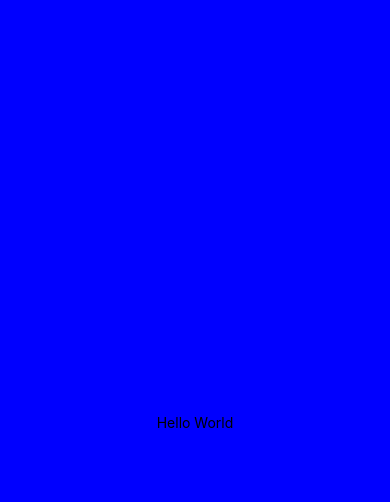
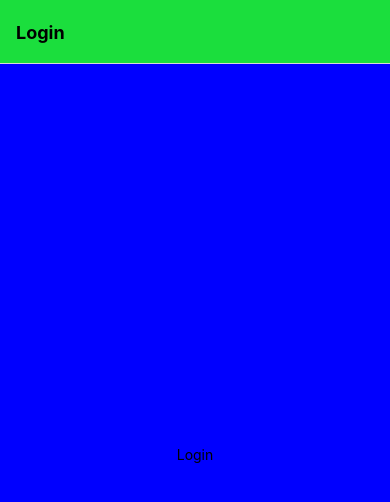
Before and after one commit to Ntshangase/servicefinder, a React Native app: screen / in a window 390 px wide. Shown: the top 502 px of the page. Built offline with nearby package versions, Linux system fonts and the light colour scheme.

Commit message:
Login page added

```diff
--- a/App.js
+++ b/App.js
@@ -1,14 +1,28 @@
 import { StatusBar } from 'expo-status-bar';
 import { StyleSheet, Text, View } from 'react-native';
 import { NavigationContainer } from '@react-navigation/native';
+import Login from './src/Login';
+import { createNativeStackNavigator } from '@react-navigation/native-stack';
+
+const Stack = createNativeStackNavigator();
 
 export default function App() {
   return (
     <NavigationContainer>
-    <View style={styles.container}>
-      <Text>Hello World</Text>
-      <StatusBar style="auto" />
-    </View>
+
+      <Stack.Navigator>
+      <Stack.Screen name="Login" component={Login}
+      options={{
+        headerStyle: {
+          backgroundColor: '#1BDE3D',
+        },
+        headerTintColor: 'black',
+        headerTitleStyle: {
+          fontWeight: 'bold',
+        },
+      }} />
+     </Stack.Navigator>
+
     </NavigationContainer>
   );
 }
@@ -16,7 +30,7 @@ export default function App() {
 const styles = StyleSheet.create({
   container: {
     flex: 1,
-    backgroundColor: 'blue',
+    backgroundColor: '#434DBF',
     alignItems: 'center',
     justifyContent: 'center',
   },
--- a/package.json
+++ b/package.json
@@ -10,12 +10,13 @@
   },
   "dependencies": {
     "@react-navigation/native": "^6.0.12",
+    "@react-navigation/native-stack": "^6.8.0",
     "expo": "~46.0.9",
     "expo-status-bar": "~1.4.0",
     "react": "18.0.0",
     "react-native": "0.69.5",
-    "react-native-screens": "~3.15.0",
-    "react-native-safe-area-context": "4.3.1"
+    "react-native-safe-area-context": "4.3.1",
+    "react-native-screens": "~3.15.0"
   },
   "devDependencies": {
     "@babel/core": "^7.12.9"
--- /dev/null
+++ b/src/Login.js
@@ -0,0 +1,25 @@
+//import liraries
+import React, { Component } from 'react';
+import { View, Text, StyleSheet } from 'react-native';
+
+// create a component
+const Login = () => {
+    return (
+        <View style={styles.container}>
+            <Text>Login</Text>
+        </View>
+    );
+};
+
+// define your styles
+const styles = StyleSheet.create({
+    container: {
+        flex: 1,
+        justifyContent: 'center',
+        alignItems: 'center',
+        backgroundColor: 'blue',
+    },
+});
+
+//make this component available to the app
+export default Login;
```
Also changed, not shown: 1 other file (tests, documents, lock files or other folders).
